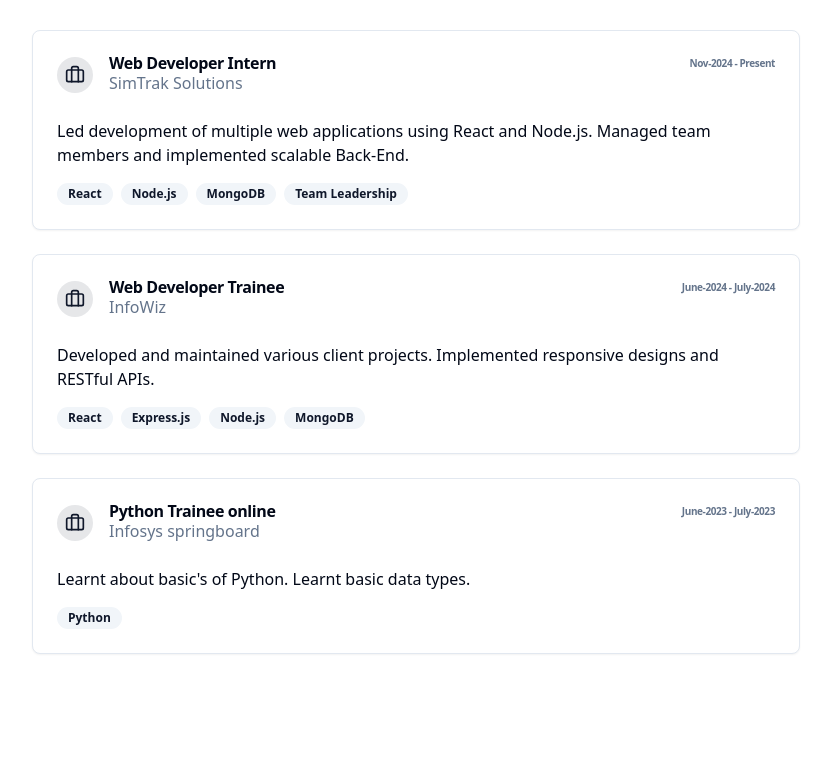
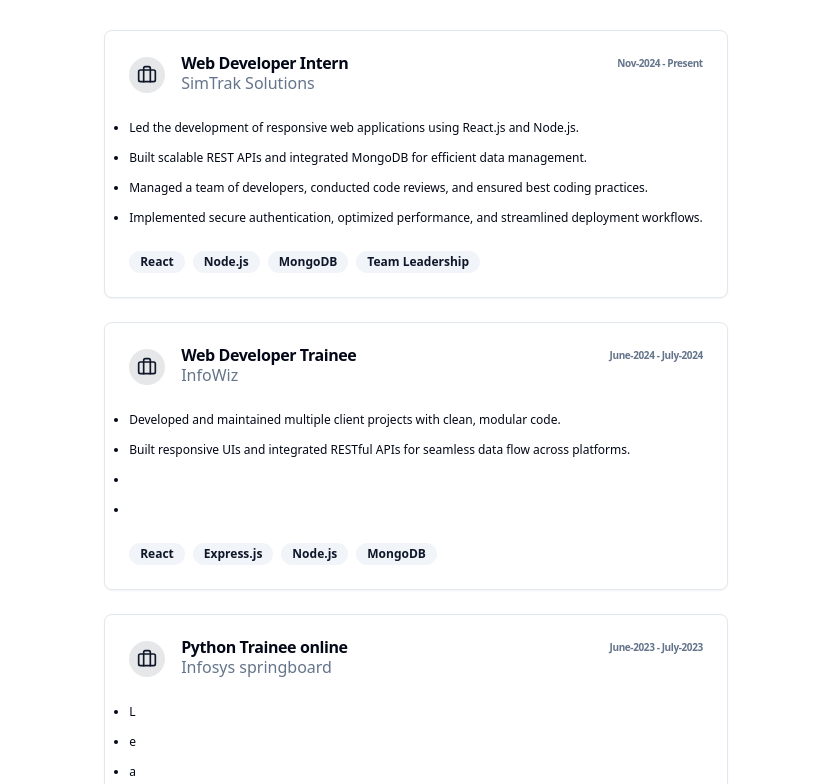
Before and after one commit to FZRAJPUT/portfolio, a React (Vite) app: page / in a window 1280 px wide. Shown: the part 1516-2300 px from the top of the page, without its empty margins (224-1055 px from the left). Built offline with nearby package versions, Linux system fonts and the light colour scheme.

Commit message:
Update experience.jsx

```diff
--- a/src/components/experience.jsx
+++ b/src/components/experience.jsx
@@ -8,15 +8,22 @@
     title: "Web Developer Intern",
     company: "SimTrak Solutions",
     period: "Nov-2024 - Present",
-    description:
-      "Led development of multiple web applications using React and Node.js. Managed team members and implemented scalable Back-End.",
+    description:[
+      "Led the development of responsive web applications using React.js and Node.js.",
+      "Built scalable REST APIs and integrated MongoDB for efficient data management.",
+      "Managed a team of developers, conducted code reviews, and ensured best coding practices.",
+      "Implemented secure authentication, optimized performance, and streamlined deployment workflows."
+    ],
     skills: ["React", "Node.js", "MongoDB", "Team Leadership"],
   },
   {
     title: "Web Developer Trainee",
     company: "InfoWiz",
     period: "June-2024 - July-2024",
-    description: "Developed and maintained various client projects. Implemented responsive designs and RESTful APIs.",
+    description: [
+      "Developed and maintained multiple client projects with clean, modular code.",
+      "Built responsive UIs and integrated RESTful APIs for seamless data flow across platforms.",
+    ],
     skills: ["React", "Express.js", "Node.js", "MongoDB"],
   },
   {
@@ -63,8 +70,13 @@
                   </div>
                 </CardHeader>
                 <CardContent>
-                  <p className="mb-4">{experience.description}</p>
-                  <div className="flex flex-wrap gap-2">
+                  <ul className="list-disc">
+                    <li className="text-[12px] mb-3">{experience.description[0]}</li>
+                    <li className="text-[12px] mb-3">{experience.description[1]}</li>
+                    <li className="text-[12px] mb-3">{experience.description[2]}</li>
+                    <li className="text-[12px] mb-3">{experience.description[3]}</li>
+                  </ul>
+                  <div className="flex flex-wrap mt-6 gap-2">
                     {experience.skills.map((skill) => (
                       <Badge key={skill} variant="secondary">
                         {skill}
```
